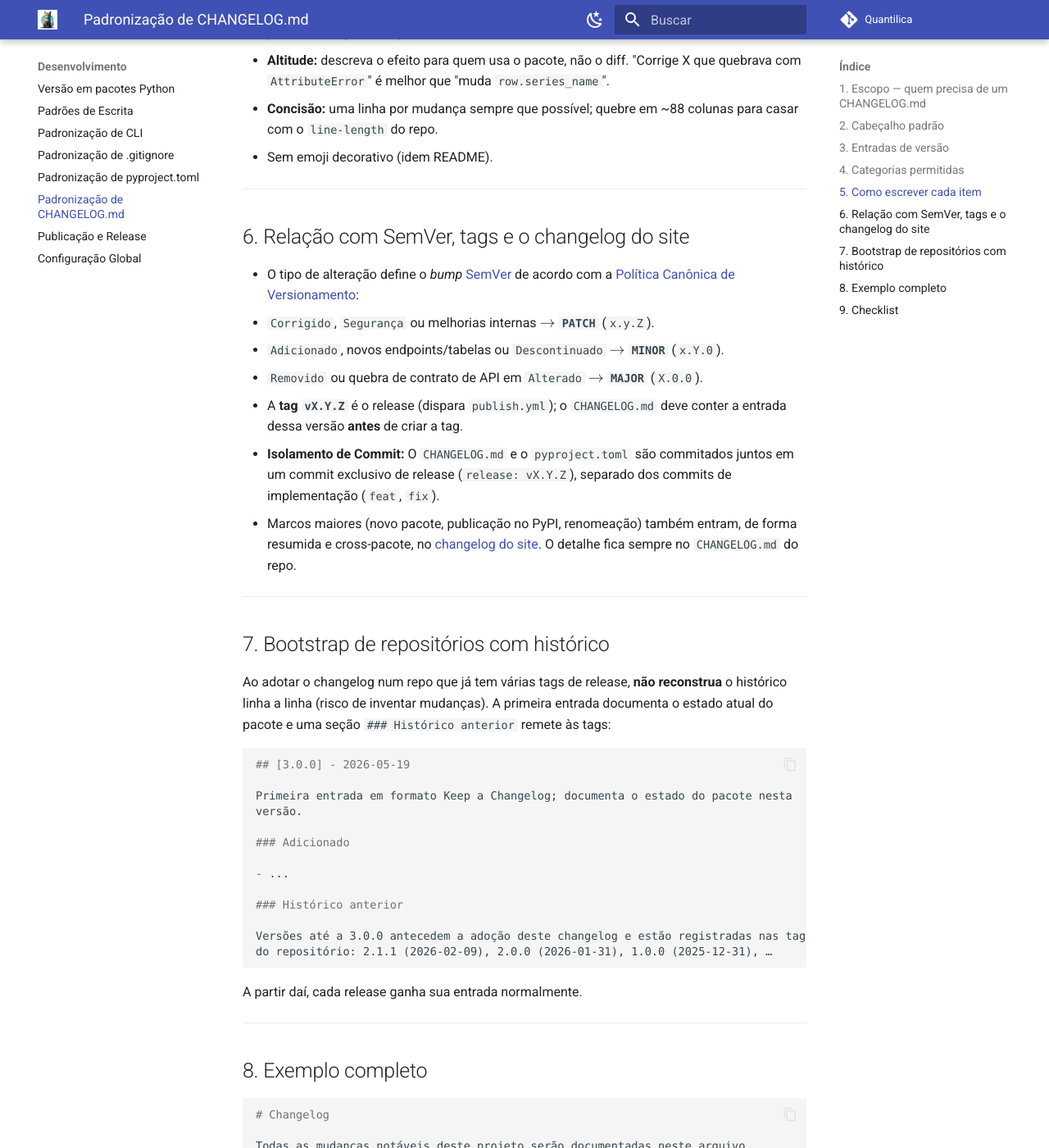
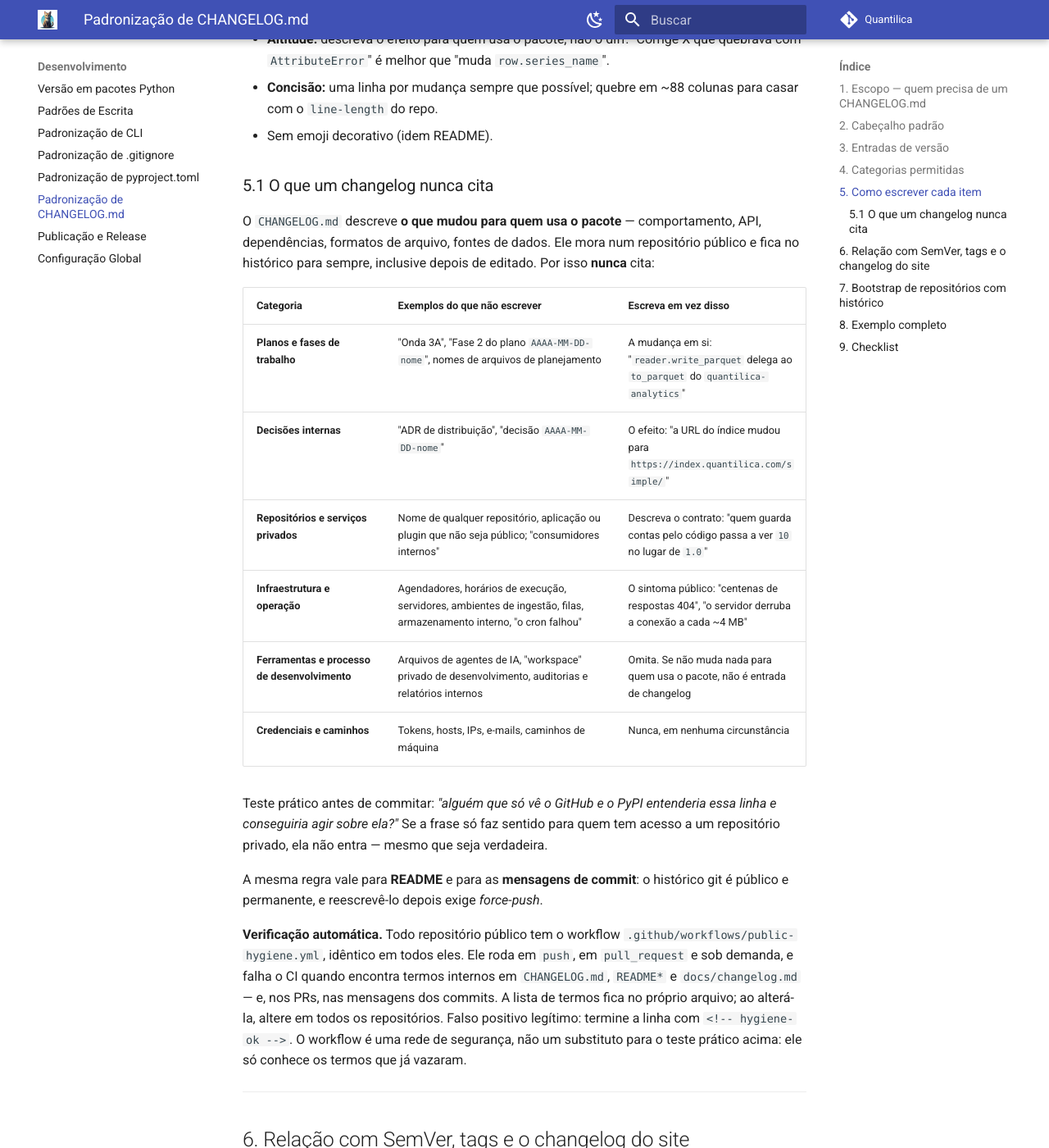
Before and after one commit to Quantilica/docs, an MkDocs documentation site: the page built from docs/normas/changelog.md, in a window 1280 px wide and 1400 px high, scrolled down 2420 px. Shown: the whole window at 82% size. Built offline with MkDocs 1.6.1 and Material for MkDocs 9.7.7, drawn with Linux system fonts in a browser that asks for light colours; some web fonts are replaced; comment, search, counter and statistics services are not loaded; some of the changed text lies outside the part shown.

Commit message:
docs(normas): changelog nunca cita planos, decisões, repositórios privados ou infraestrutura
Adiciona a seção 5.1 à norma de changelog e referencia o workflow public-hygiene na norma de publicação. Reescreve duas menções genéricas no changelog do site.

Co-Authored-By: Claude Sonnet 5.5 <noreply@anthropic.com>

````diff
--- a/docs/normas/changelog.md
+++ b/docs/normas/changelog.md
@@ -31,8 +31,8 @@ instalável, ele tem um `CHANGELOG.md`.
   rastreadas pelo git.
 - **Repositórios de artefato de dados** (ex.: `datasus-metadata`) — versionam
   dados gerados, não código de API.
-- **Aplicações web privadas** (`*-app`, `*-db`, `quantilica-web`, `docs`) — não
-  seguem esta norma; se registrarem mudanças, é em `docs-internal/`.
+- **Aplicações web** que não são publicadas como biblioteca — não seguem esta
+  norma.
 
 ---
 
@@ -105,6 +105,38 @@ Seguindo a [norma de escrita](escrita.md):
 - **Concisão:** uma linha por mudança sempre que possível; quebre em ~88 colunas
   para casar com o `line-length` do repo.
 - Sem emoji decorativo (idem README).
+
+### 5.1 O que um changelog nunca cita
+
+O `CHANGELOG.md` descreve **o que mudou para quem usa o pacote** — comportamento,
+API, dependências, formatos de arquivo, fontes de dados. Ele mora num repositório
+público e fica no histórico para sempre, inclusive depois de editado. Por isso
+**nunca** cita:
+
+| Categoria | Exemplos do que não escrever | Escreva em vez disso |
+|---|---|---|
+| **Planos e fases de trabalho** | "Onda 3A", "Fase 2 do plano `AAAA-MM-DD-nome`", nomes de arquivos de planejamento | A mudança em si: "`reader.write_parquet` delega ao `to_parquet` do `quantilica-analytics`" |
+| **Decisões internas** | "ADR de distribuição", "decisão `AAAA-MM-DD-nome`" | O efeito: "a URL do índice mudou para `https://index.quantilica.com/simple/`" |
+| **Repositórios e serviços privados** | Nome de qualquer repositório, aplicação ou plugin que não seja público; "consumidores internos" | Descreva o contrato: "quem guarda contas pelo código passa a ver `10` no lugar de `1.0`" |
+| **Infraestrutura e operação** | Agendadores, horários de execução, servidores, ambientes de ingestão, filas, armazenamento interno, "o cron falhou" | O sintoma público: "centenas de respostas 404", "o servidor derruba a conexão a cada ~4 MB" |
+| **Ferramentas e processo de desenvolvimento** | Arquivos de agentes de IA, "workspace" privado de desenvolvimento, auditorias e relatórios internos | Omita. Se não muda nada para quem usa o pacote, não é entrada de changelog |
+| **Credenciais e caminhos** | Tokens, hosts, IPs, e-mails, caminhos de máquina | Nunca, em nenhuma circunstância |
+
+Teste prático antes de commitar: _"alguém que só vê o GitHub e o PyPI entenderia
+essa linha e conseguiria agir sobre ela?"_ Se a frase só faz sentido para quem
+tem acesso a um repositório privado, ela não entra — mesmo que seja verdadeira.
+
+A mesma regra vale para **README** e para as **mensagens de commit**: o histórico
+git é público e permanente, e reescrevê-lo depois exige _force-push_.
+
+**Verificação automática.** Todo repositório público tem o workflow
+`.github/workflows/public-hygiene.yml`, idêntico em todos eles. Ele roda em
+`push`, em `pull_request` e sob demanda, e falha o CI quando encontra termos
+internos em `CHANGELOG.md`, `README*` e `docs/changelog.md` — e, nos PRs, nas
+mensagens dos commits. A lista de termos fica no próprio arquivo; ao alterá-la,
+altere em todos os repositórios. Falso positivo legítimo: termine a linha com
+`<!-- hygiene-ok -->`. O workflow é uma rede de segurança, não um substituto
+para o teste prático acima: ele só conhece os termos que já vazaram.
 
 ---
 
@@ -182,6 +214,7 @@ e este projeto adere ao [Semantic Versioning](https://semver.org/lang/pt-BR/).
 [ ] entrada da nova versão no topo: ## [x.y.z] - AAAA-MM-DD (§3)
 [ ] só as categorias de §4, sem seções vazias nem inventadas
 [ ] versão casa com pyproject.toml e com a tag vX.Y.Z
+[ ] nenhuma entrada cita planos, decisões, repositórios privados ou infraestrutura (§5.1)
 [ ] README aponta para o CHANGELOG.md (ver norma de escrita)
 [ ] entrada escrita antes de criar a tag de release
 ```
````
Also changed, not shown: docs/normas/publicacao.md (+8 -0 lines).
